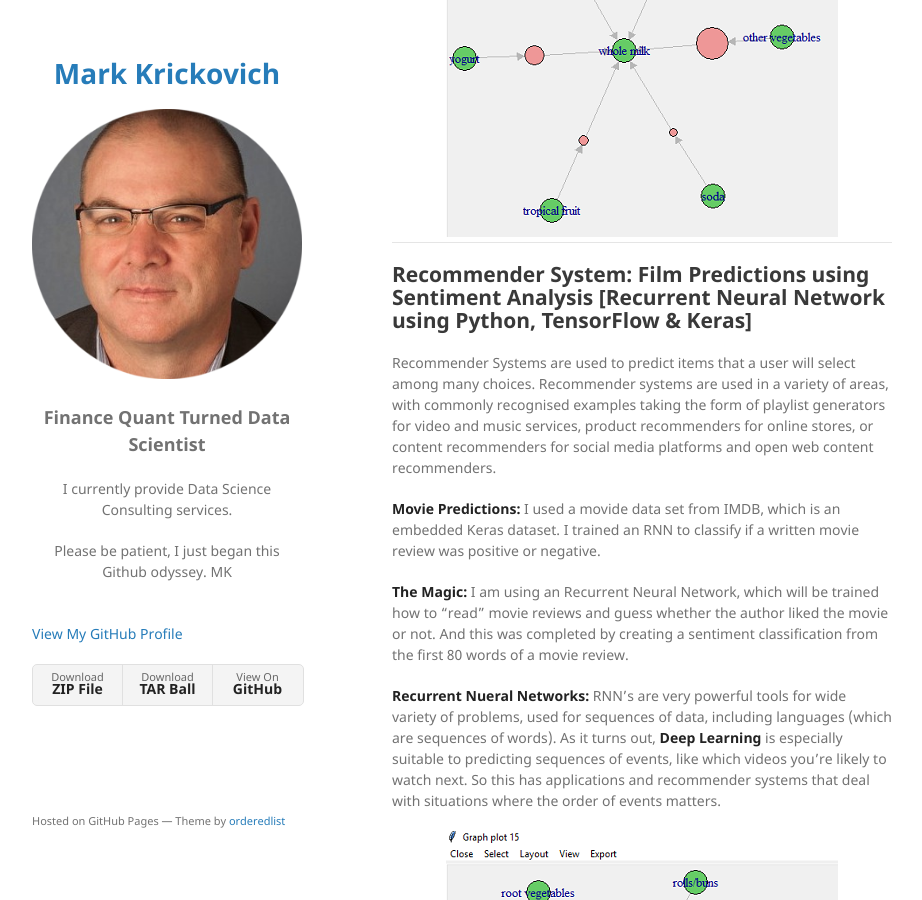
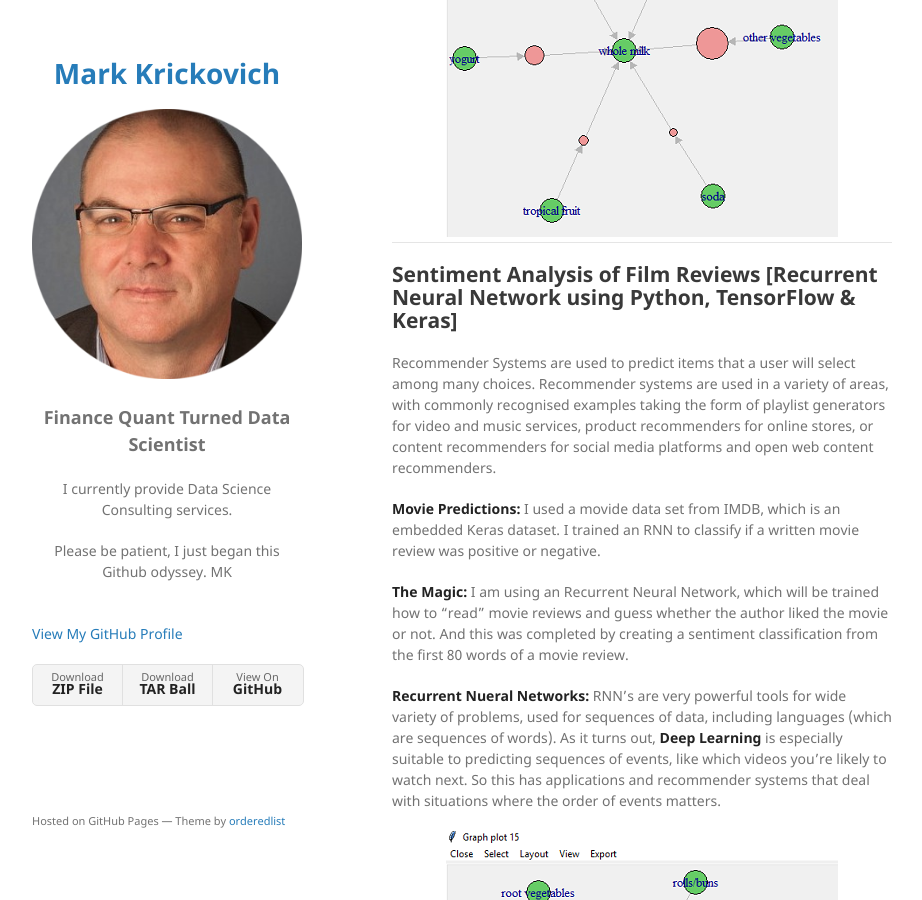
Before and after one commit to MarkKrickovich/MarkKrickovich.github.io, a Jekyll site: the page built from index.md, in a window 1280 px wide and 900 px high, scrolled down 909 px. Shown: the whole window, without its empty margins (178-1100 px from the left). Built offline with Jekyll 4.4.1, drawn with Linux system fonts in a browser that asks for light colours; our own code applies the rules of GitHub Pages for plain Markdown files.

Commit message:
Update index.md

```diff
--- a/index.md
+++ b/index.md
@@ -17,7 +17,7 @@ Machine-learning project using association rule mining to find associative patte
 <center><img src="assets/img/R Apriori Graph Plot.PNG"/></center>
 
 ---
-## Recommender System: Film Predictions using Sentiment Analysis [Recurrent Neural Network using Python, TensorFlow & Keras]
+## Sentiment Analysis of Film Reviews [Recurrent Neural Network using Python, TensorFlow & Keras]
 
 Recommender Systems are used to predict items that a user will select among many choices. Recommender systems are used in a variety of areas, with commonly recognised examples taking the form of playlist generators for video and music services, product recommenders for online stores, or content recommenders for social media platforms and open web content recommenders.
 
```
